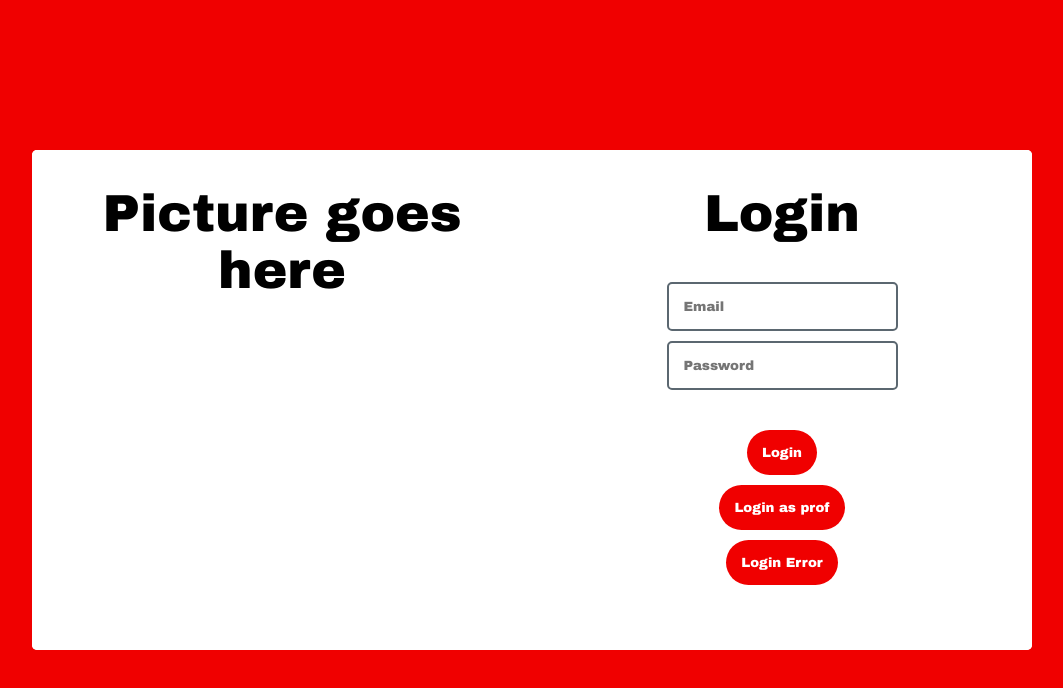
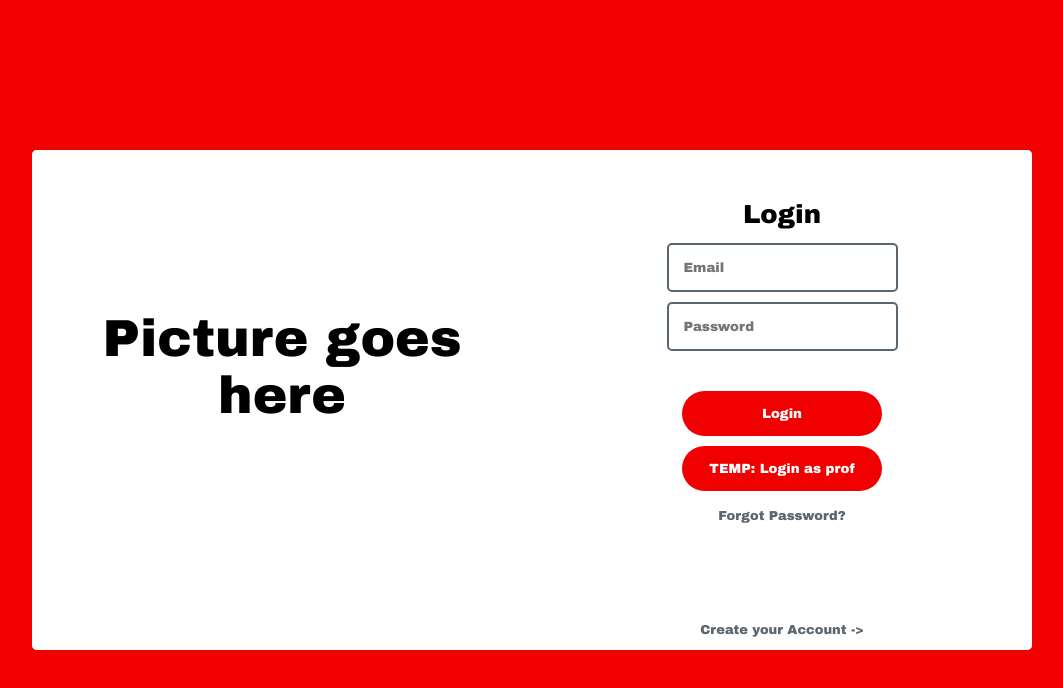
Before and after one commit to SWE-Team-1/attendancetracker, a React (Create React App) app in the folder attendance_tracker_app/: page / in a window 1280 px wide. Shown: the top 688 px of the page, without its empty margins (108-1171 px from the left). Built offline with nearby package versions, Linux system fonts and the light colour scheme.

Commit message:
UI Tweaks

```diff
--- a/attendance_tracker_app/src/App.css
+++ b/attendance_tracker_app/src/App.css
@@ -9,7 +9,6 @@
 
 .App-header {
   background-color: var(--Red);
-  color: var(--White);
   min-height: 100vh;
   display: flex;
   flex-direction: column;
--- a/attendance_tracker_app/src/Login.js
+++ b/attendance_tracker_app/src/Login.js
@@ -25,20 +25,20 @@ class Login extends React.Component {
       <div className='Login'>
         <div className='box1'>
           <div className='box2'>
-            <h1>Picture goes here</h1>
+            <h1 className='Login-Image'>Picture goes here</h1>
           </div>
           <div className='box3'>
-            <h1>Login</h1>
+            <h4 className='Login-Header'>Login</h4>
             <input type='email' placeholder='Email' />
             <div />
             <input type='password' placeholder='Password' />
             <div />
             <h3>{this.state.error}</h3>
-            <button onClick={() => this.verifyLogin('test credentials', 'unsecure-password')}>Login</button>
+            <button className='Login-Button' onClick={() => this.verifyLogin('test credentials', 'unsecure-password')}>Login</button>
             <div />
-            <button onClick={() => this.verifyLogin('prof', 'unsecure-password')}>Login as prof</button>
-            <div />
-            <button onClick={() => this.verifyLogin('test credentials', 'not unsecure-password')}>Login Error</button>
+            <button className='Login-Button' onClick={() => this.verifyLogin('prof', 'unsecure-password')}>TEMP: Login as prof</button>
+            <p className='Login-Forgot-Email'>Forgot Password?</p>
+            <p className='Login-Account'>Create your Account -></p>
           </div>
         </div>
       </div>
--- a/attendance_tracker_app/src/login.css
+++ b/attendance_tracker_app/src/login.css
@@ -1,13 +1,14 @@
 .box1{
-    background-color: white;
+    background-color: var(--White);
     height: 500px;
     width: 1000px;
     position: relative;
     border-radius: 5px;
+    margin: 20px;
 }
 
 .box2{
-    background-color: white;
+    background-color: var(--White);
     height: 500px;
     width: 500px;
     position: relative;
@@ -16,7 +17,7 @@
 }
 
 .box3{
-    background-color: white;
+    background-color: var(--White);
     height: 500px;
     width: 500px;
     position: relative;
@@ -24,6 +25,27 @@
     border-radius: 5px;
 }
 
-h1{
-    color: black;
+.Login-Image{
+    margin: 160px 0;
 }
+
+.Login-Header{
+    margin: 50px 0 10px;
+}
+
+.Login-Button{
+    width: 200px;
+}
+
+.Login-Forgot-Email{
+    color: var(--Gray);
+    font-size: small;
+}
+
+.Login-Account{
+    color: var(--Gray);
+    font-size: small;
+    position: absolute;
+    width: 100%;
+    bottom: 0;
+}
```
